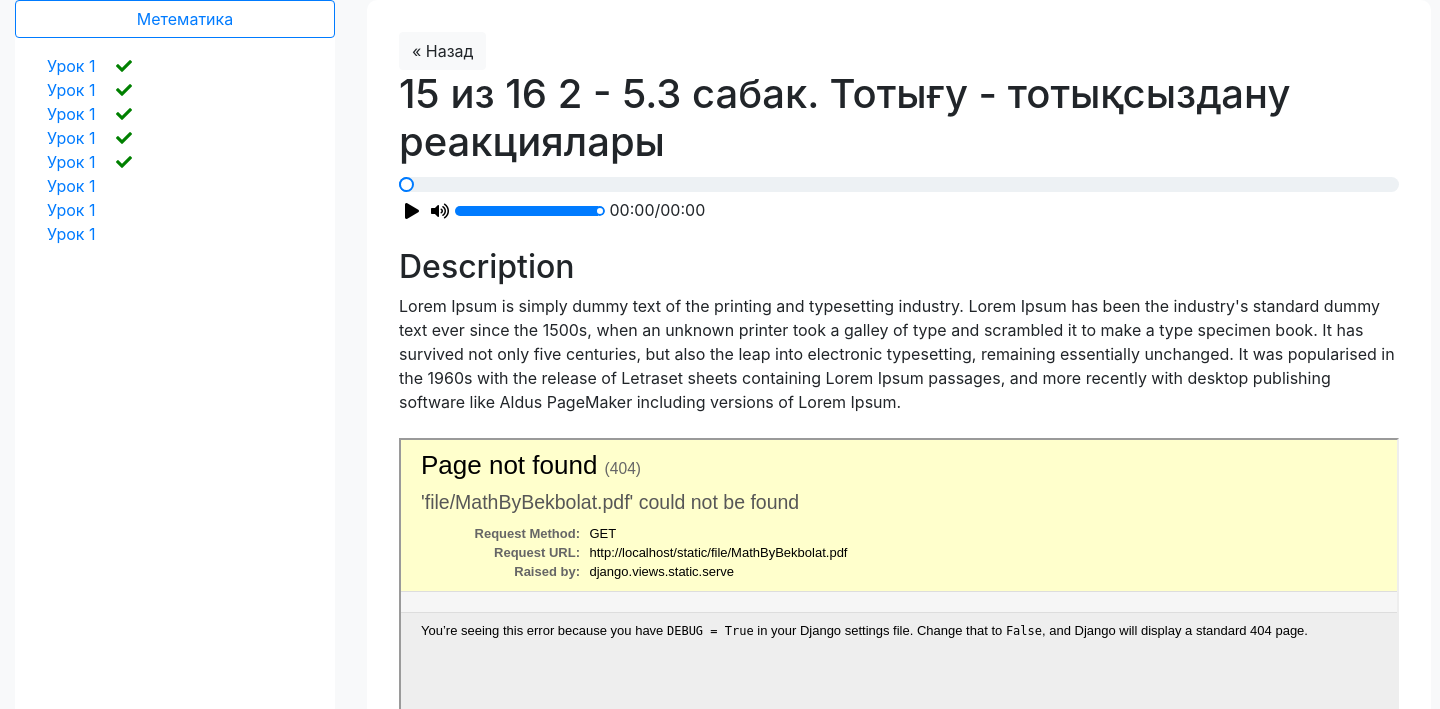
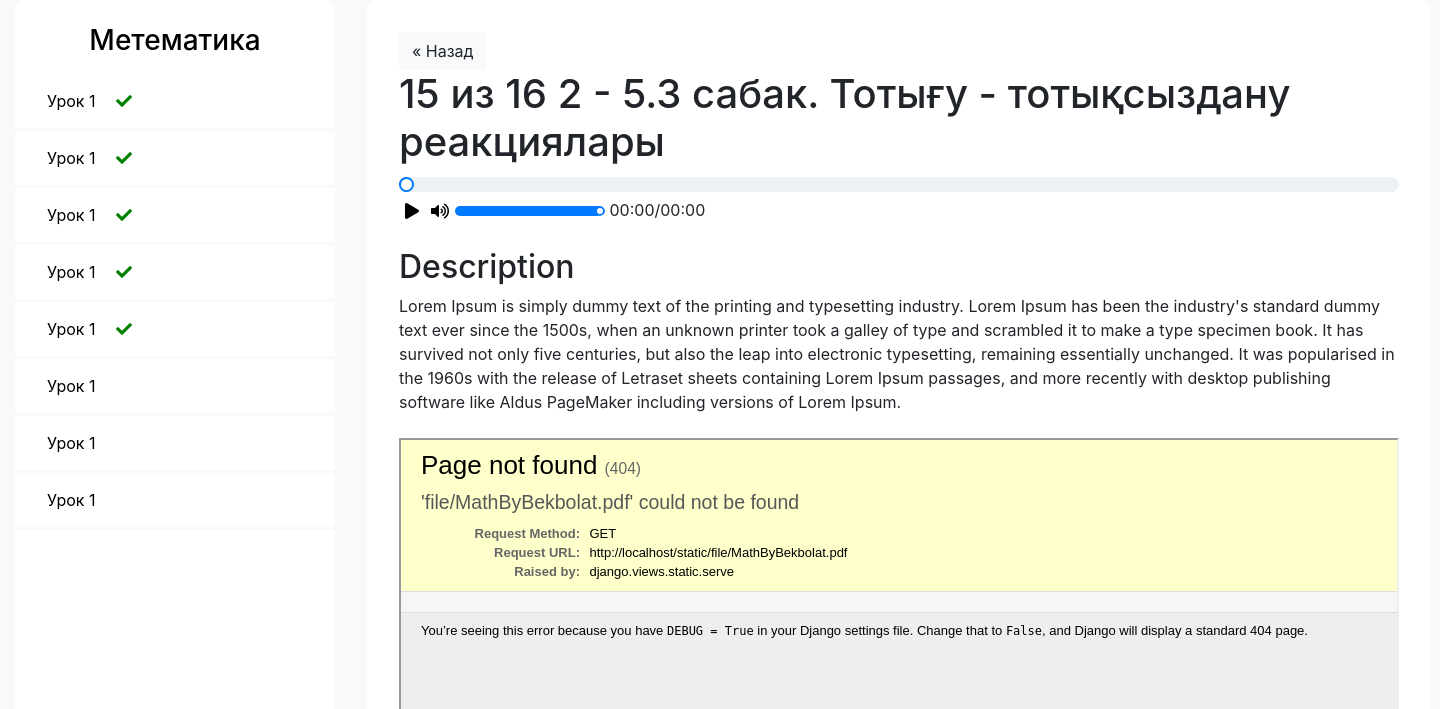
Before and after one commit to khalidullayevad/djangoProject, a Django app: page /detail in a window 1440 px wide. Shown: the part 84-793 px from the top of the page. Run offline with Django 4.2, Linux system fonts and the light colour scheme; some libraries are stand-ins or nearby versions.

Commit message:
left menu

```diff
--- a/hello/static/css/detail-page.css
+++ b/hello/static/css/detail-page.css
@@ -56,14 +56,9 @@
  }
 .lessons {
     color: #000;
-    /*margin: 2rem;*/
-    /*background:  rgb(248, 249,250);*/
-    /*padding: 1rem;*/
-    /*!*border: 1px solid ;*!*/
-    /*border-radius: 10px;*/
-    /*!*border-color: #CBC8C8;*!*/
 }
 .lessons a {
+    color: #000;
    padding-left: 2rem;
 }
 .lesson-name {
--- a/hello/templates/pages/detail-page.html
+++ b/hello/templates/pages/detail-page.html
@@ -3,54 +3,32 @@
 {% block content %}
     <link rel="stylesheet" href="{% static 'css/detail-page.css' %}">
     <style>
-    .action {
-        display: grid;
+    .lessons {
+        color: #000;
+    }
+    .course-title {
+        align-items: center;
     }
 
-                .range, .range-volume {
-                    {#width: 1000px;#}
-                    {#height: 15px;#}
-                    appearance: none;
-                    background: #edf1f4;
-                    outline: none;
-                    border-radius: 15px;
-                    overflow: hidden;
-                }
-                .range {
-                     width: 1000px;
-                    height: 15px;
-                }
+    .lesson-name {
+        margin-top: 1rem;
+    }
+    .lesson-name a {
+        padding-top: 15px;
+        padding-bottom: 15px;
+        border-bottom: solid rgb(248, 249,250);
+        {#height: 20px;#}
+    }
+      .lesson-name a:hover {
+         background: rgb(248, 249,250);
+    }
 
-                .range-volume {
-                      width: 150px;
-                    height: 10px;
-                }
-
-
-                .range::-webkit-slider-thumb , .range-volume::-webkit-slider-thumb {
-                    appearance: none;
-                    {#width: 15px;#}
-                    {#height: 15px;#}
-                    background: #fff;
-                    border-radius: 50%;
-                    border: 2px solid #007bff;
-                    box-shadow: -1007px 0 0 1000px #007bff;
-                    cursor: pointer;
-                }
-                 .range::-webkit-slider-thumb {
-                      width: 15px;
-                    height: 15px;
-                 }
-                 .range-volume::-webkit-slider-thumb {
-                      width: 10px;
-                    height: 10px;
-                 }
     </style>
     <div class="container-fluid">
         <div class="main-content">
             <div class="left-menu ">
                 <div class="lessons">
-                    <a href="#" class="btn btn-outline-primary btn-block mb-3" disabled>Метематика</a>
+                    <a href="#" class="course-title text-center"><h3>Метематика</h3></a>
                     <a   class="up-down" onclick="upDown()" > Список уроков <i class="fa fa-chevron-down" id = "icon"></i></a>
                     <div class="lesson-name" id="lessonsName">
                         <a href="#" > Урок 1 <i class="fa fa-check" aria-hidden="true" style="color: green; margin-left: 1rem; "></i></a>
```
